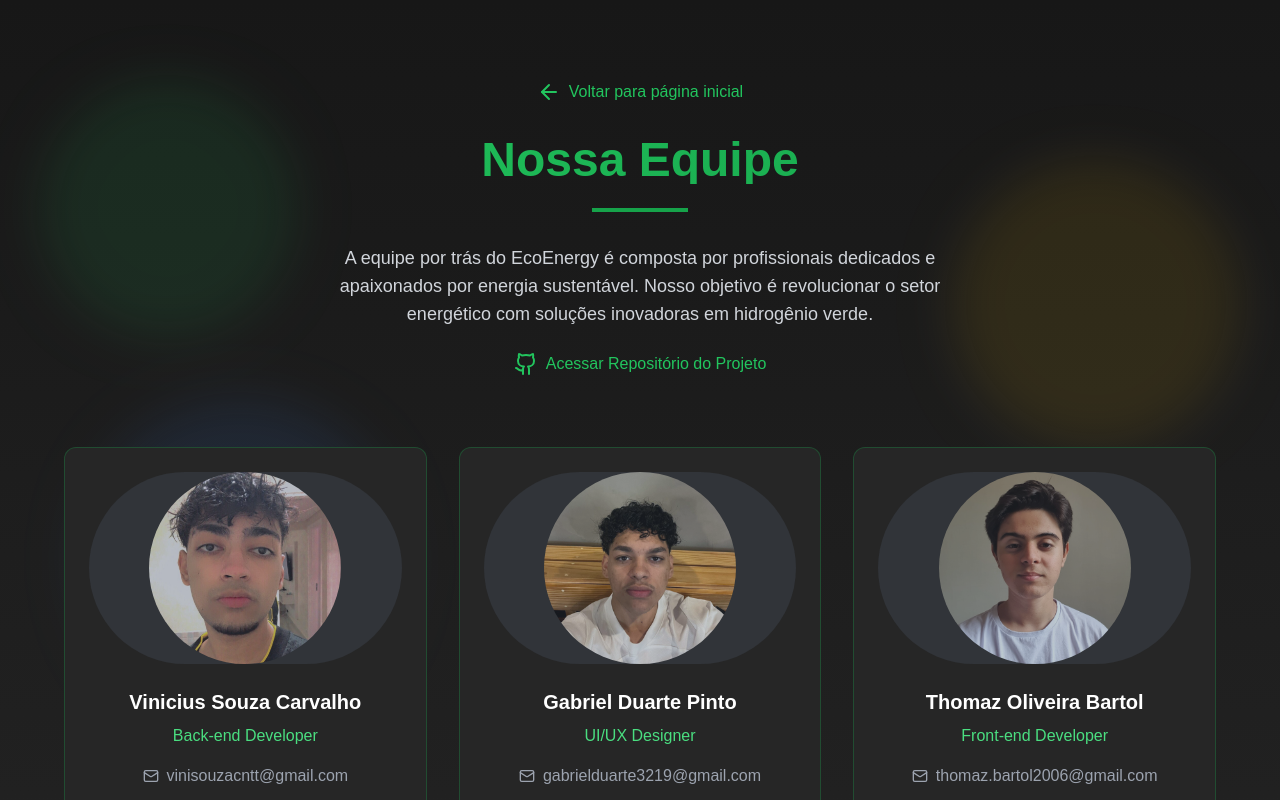
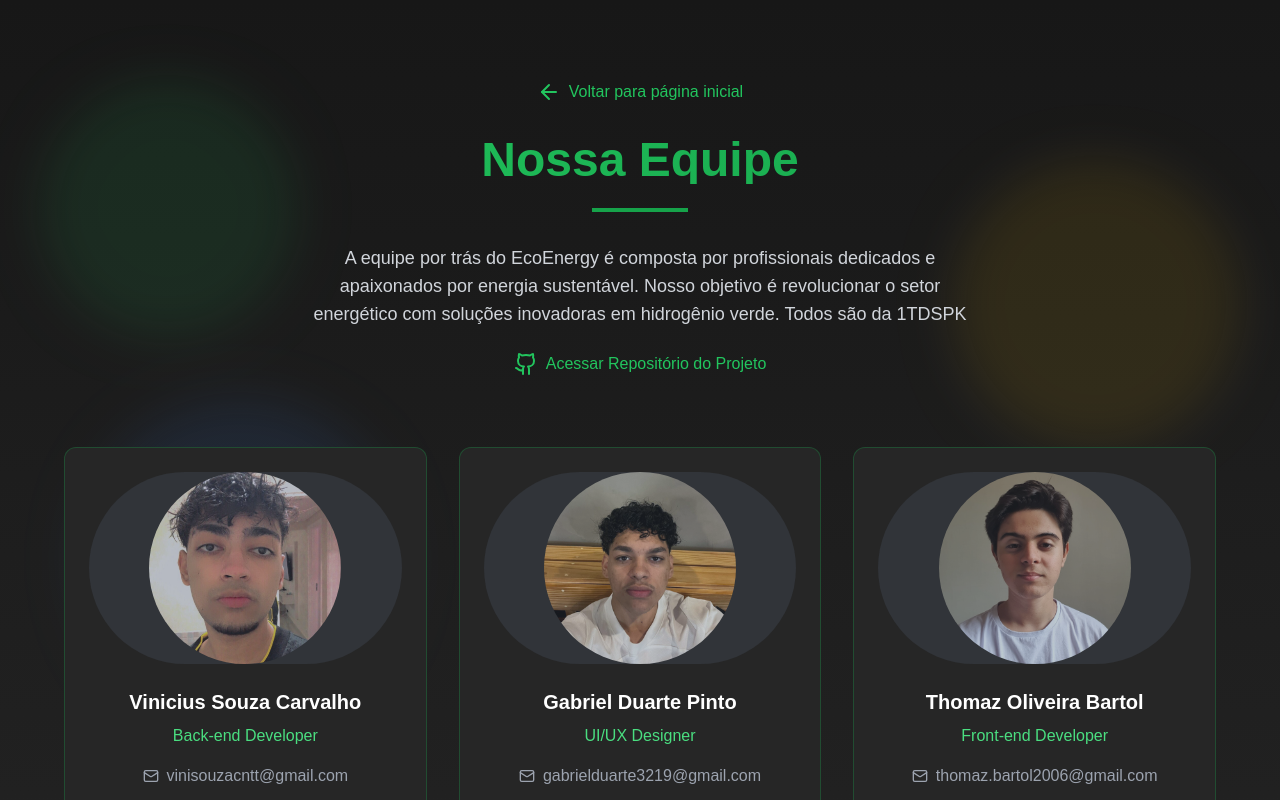
Before and after one commit to SouzaEu/EcoEnergy-Front-end, a Next.js app: page /StudentPage in a window 1280 px wide. Shown: the top 800 px of the page. Built offline with nearby package versions, Linux system fonts and the light colour scheme.

Commit message:
adicionando turma

```diff
--- a/src/app/StudentPage/page.tsx
+++ b/src/app/StudentPage/page.tsx
@@ -84,7 +84,7 @@ export default function TeamPage() {
           <div className="w-24 h-1 bg-green-600 mx-auto mb-8"></div>
           <p className="text-gray-300 max-w-2xl mx-auto text-lg">
             A equipe por trás do EcoEnergy é composta por profissionais dedicados e apaixonados por energia sustentável.
-            Nosso objetivo é revolucionar o setor energético com soluções inovadoras em hidrogênio verde.
+            Nosso objetivo é revolucionar o setor energético com soluções inovadoras em hidrogênio verde. Todos são da 1TDSPK
           </p>
           <motion.div
             initial={{ opacity: 0 }}
```
